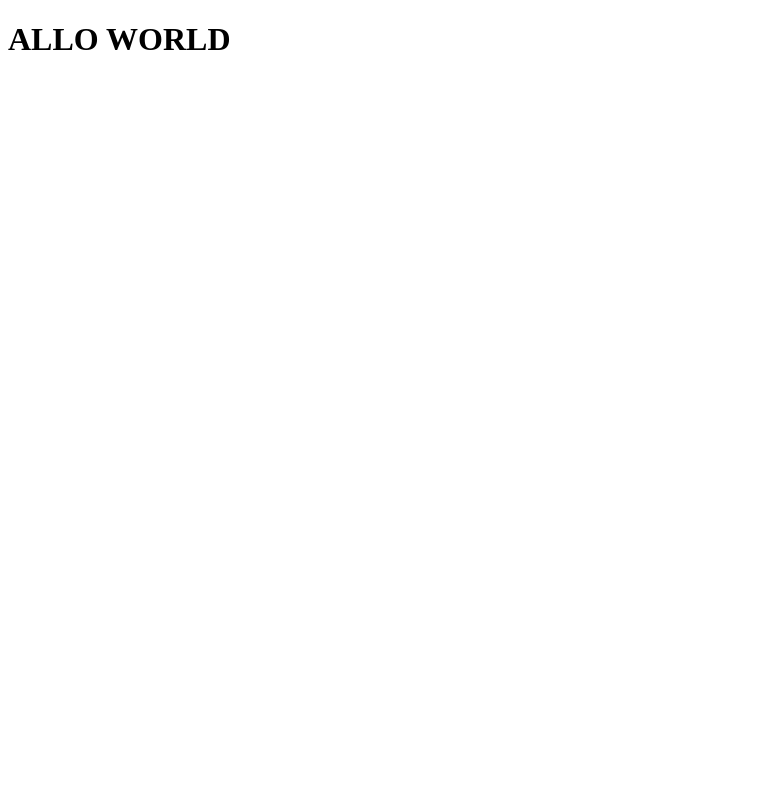
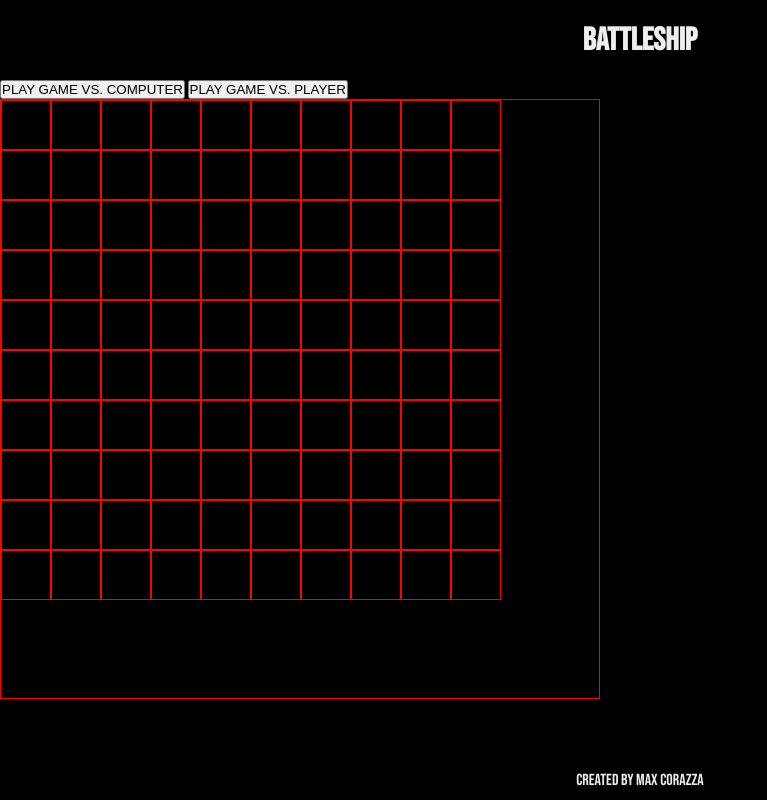
Before and after one commit to AmesburyArcher/battleship-app, a website built with Parcel: page index.html in a window 1280 px wide. Shown: the whole page, without its empty margins (0-767 px from the left). Built offline with nearby package versions, Linux system fonts and the light colour scheme.

Commit message:
new files

```diff
--- a/index.html
+++ b/index.html
@@ -9,6 +9,33 @@
     <title>Battleship!</title>
   </head>
   <body>
-    <h1>ALLO WORLD</h1>
+    <header class="header">
+      <h1 class="header__title">BATTLESHIP</h1>
+    </header>
+    <main class="main">
+      <div class="pre__game__container">
+        <button
+          type="button"
+          class="pre__game__button pre__game__button__computer"
+        >
+          PLAY GAME VS. COMPUTER
+        </button>
+        <button
+          type="button"
+          class="pre__game__button pre__game__button__player"
+        >
+          PLAY GAME VS. PLAYER
+        </button>
+      </div>
+      <div class="game__board__container"></div>
+    </main>
+    <footer class="footer">
+      <div class="footer__credit">
+        Created by
+        <a href="https://github.com/AmesburyArcher" class="footer__credit__link"
+          >Max Corazza</a
+        >
+      </div>
+    </footer>
   </body>
 </html>
--- /dev/null
+++ b/src/config.js
@@ -0,0 +1,2 @@
+export const X_AXIS_SIZE = 10;
+export const Y_AXIS_SIZE = 10;
--- a/src/controller.js
+++ b/src/controller.js
@@ -1 +1,5 @@
-console.log("allo");
+import gameBoard from './models/gameBoard';
+import * as model from './models/model';
+import gameBoardView from './views/gameBoardView';
+
+gameBoardView.render();
--- /dev/null
+++ b/src/models/gameBoard.js
@@ -0,0 +1,10 @@
+import { X_AXIS_SIZE, Y_AXIS_SIZE } from '../config';
+class GameBoard {
+  constructor() {
+    this.board = Array.from(Array(X_AXIS_SIZE), () =>
+      Array(Y_AXIS_SIZE).fill(0)
+    );
+  }
+}
+
+export default new GameBoard();
--- /dev/null
+++ b/src/models/player.js
@@ -0,0 +1 @@
+class Player {}
--- a/src/styles.css
+++ b/src/styles.css
@@ -0,0 +1,76 @@
+@import url('https://fonts.googleapis.com/css2?family=Bebas+Neue&family=Ubuntu:ital,wght@0,300;0,400;0,500;0,700;1,300;1,400;1,500;1,700&display=swap');
+
+*,
+*::after,
+*::before {
+  margin: 0;
+  padding: 0;
+  box-sizing: border-box;
+}
+
+:root {
+  --color-dark-1: #041026;
+  --color-dark-2: #051a44;
+  --color-dark-3: #1f0398;
+
+  --color-purple-1: #5000c3;
+  --color-purple-2: #7521ee;
+
+  --color-light-1: #00c38f;
+  --color-light-2: #3ee3b7;
+
+  --color-white-1: #eeeeee;
+  --color-black-1: #000000;
+}
+
+body {
+  display: grid;
+  grid-template-rows: 10vh 85vh 5vh;
+
+  font-family: 'Bebas Neue', sans-serif;
+  background-color: var(--color-black-1);
+  color: var(--color-white-1);
+}
+
+.header {
+  display: flex;
+  justify-content: center;
+  align-items: center;
+}
+
+.header__title {
+  font-size: 64;
+}
+
+.game__board__container {
+  width: 600px;
+  height: 600px;
+  border: 1px solid red;
+}
+
+.game__board__row {
+  display: flex;
+  width: 500px;
+  height: 50px;
+}
+
+.game__board__cell {
+  width: 50px;
+  height: 50px;
+  border: 1px solid red;
+}
+
+.footer {
+  display: flex;
+  justify-content: center;
+  align-items: center;
+}
+
+.footer__credit__link {
+  text-decoration: none;
+  color: var(--color-white-1);
+}
+
+.footer__credit__link:hover {
+  cursor: pointer;
+}
--- /dev/null
+++ b/src/views/gameBoardView.js
@@ -0,0 +1,24 @@
+import View from './view';
+import { X_AXIS_SIZE, Y_AXIS_SIZE } from '../config';
+
+class GameBoardView extends View {
+  _parentElement = document.querySelector('.game__board__container');
+
+  _generateMarkup() {
+    let markup = '';
+    for (let i = 0; i < X_AXIS_SIZE; i++) {
+      let row = `<div class="game__board__row" data-row="${i}">`;
+      for (let j = 0; j < Y_AXIS_SIZE; j++) {
+        let gameCell = `
+            <div class="game__board__cell" data-col="${j}"></div>
+        `;
+        row += gameCell;
+      }
+      row += `</div>`;
+      markup += row;
+    }
+    return markup;
+  }
+}
+
+export default new GameBoardView();
--- a/src/views/view.js
+++ b/src/views/view.js
@@ -0,0 +1,36 @@
+export default class View {
+  _data;
+  _extraParam;
+
+  render() {
+    this.clear();
+    // this._data = data;
+    // this._extraParam = extraParam;
+    const markup = this._generateMarkup();
+
+    this._parentElement.insertAdjacentHTML('afterbegin', markup);
+  }
+
+  renderSpinner() {
+    const markup = `
+          <div class="spinner">
+          </div>
+    `;
+    this.clear();
+    this._parentElement.insertAdjacentHTML('afterbegin', markup);
+  }
+
+  clear() {
+    this._parentElement.innerHTML = '';
+  }
+
+  renderError(message = this._errorMessage) {
+    const markup = `
+    <div class="error">
+      <p>${message}</p>
+    </div>
+    `;
+    this.clear();
+    this._parentElement.insertAdjacentHTML('afterbegin', markup);
+  }
+}
```
Also changed, not shown: src/models/ship.js (added, +11 -0 lines), src/models/model.js (added), 1 other file.
